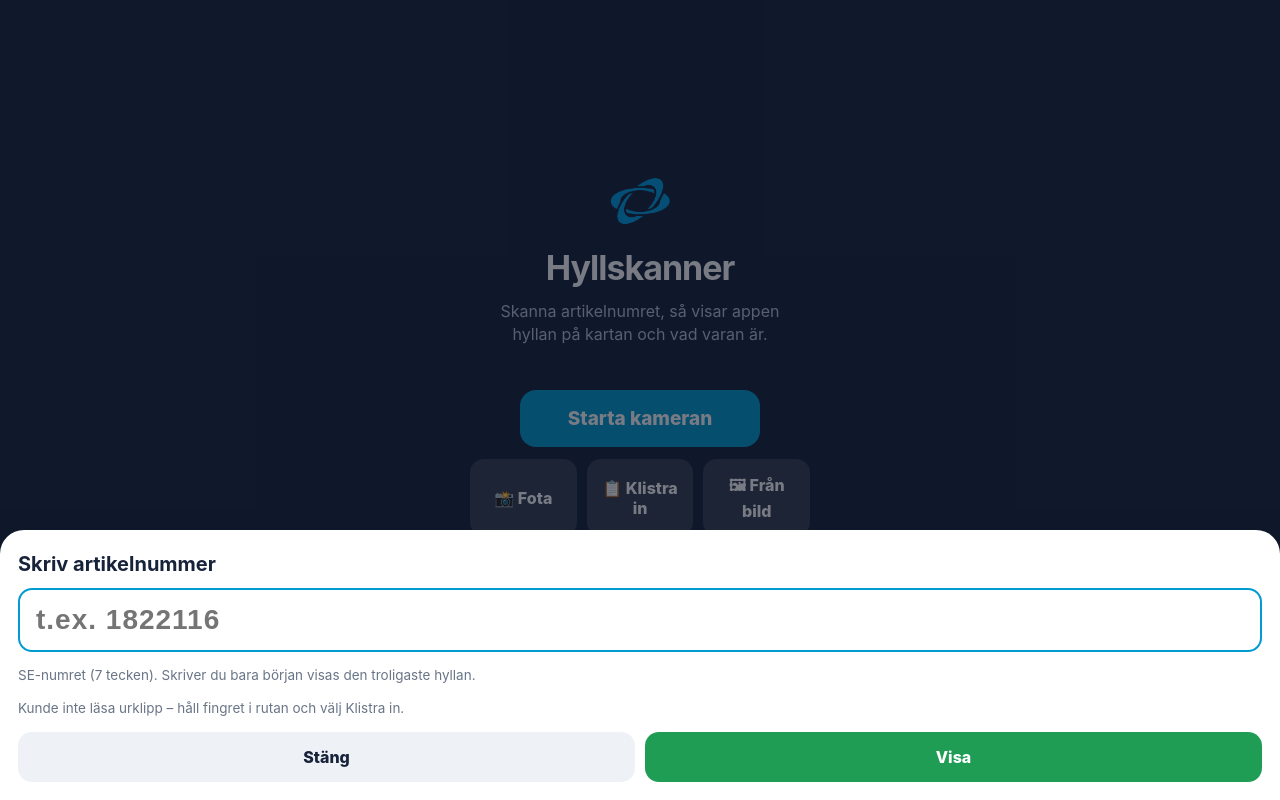
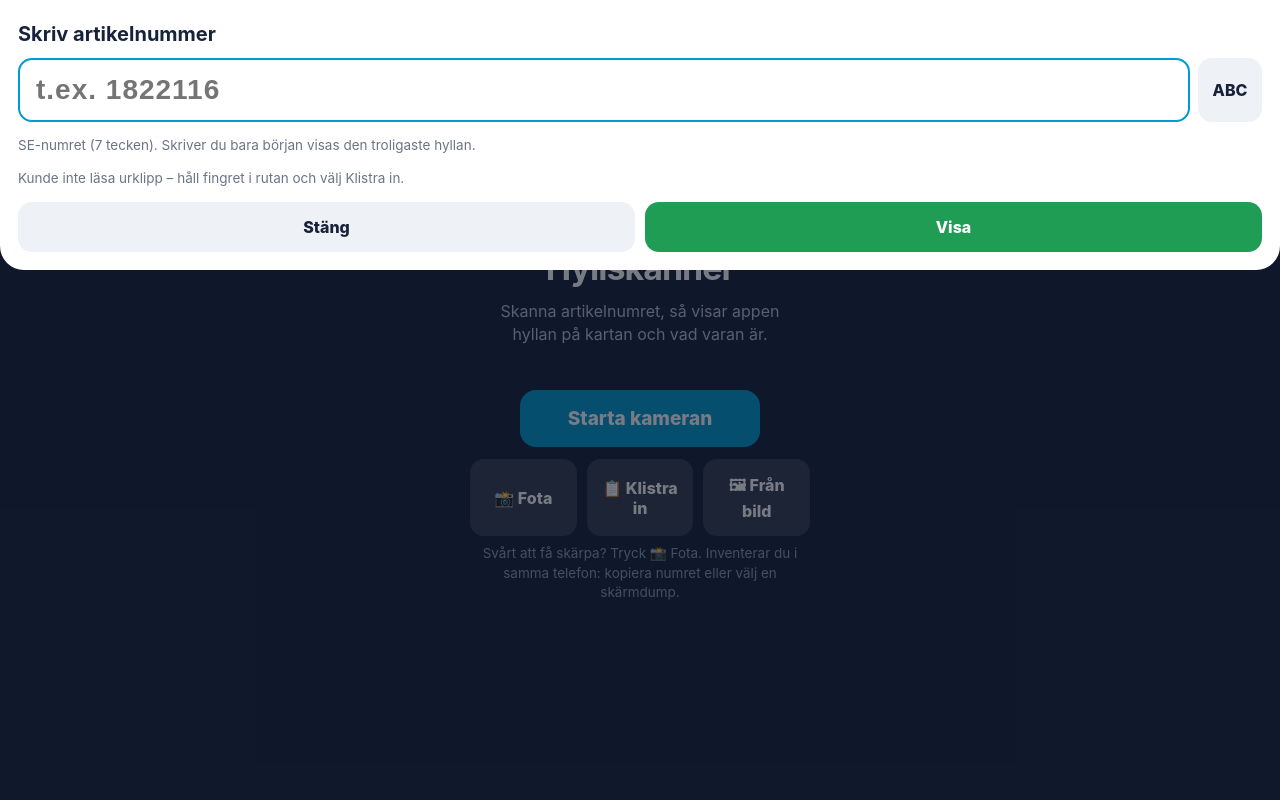
Before and after one commit to marher92/hyllskanner, a plain HTML site: page index.html in a window 1280 px wide. Both pictures are taken after a click on the button "📋 Klistra in". Drawn offline with Linux system fonts and the light colour scheme.

Commit message:
Skriv nummer: tangentbordet öppnas direkt, sifferknappsats med ABC-växling, rutan överst
Co-Authored-By: Claude Opus 5.5 <noreply@anthropic.com>
Claude-Session: https://claude.ai/code/session_01BhyY8rQbfggS1rZifLja69

```diff
--- a/app.js
+++ b/app.js
@@ -308,7 +308,19 @@
   });
 
   // ---------- Skriv nummer ----------
-  function openType() { stopScan(); $('#typeModal').classList.add('open'); $('#typeOut').innerHTML = ''; const f = $('#typeField'); f.value = ''; setTimeout(() => f.focus(), 50); }
+  // iPhone visar bara tangentbordet om fältet fokuseras direkt i samma tryck – därför ingen fördröjning här.
+  function openType() {
+    const f = $('#typeField');
+    $('#typeModal').classList.add('open');
+    f.value = ''; $('#typeOut').innerHTML = '';
+    f.focus(); f.click();
+    stopScan();
+  }
+  $('#abcBtn').addEventListener('click', () => {
+    const f = $('#typeField'); const txt = f.getAttribute('inputmode') === 'numeric';
+    f.setAttribute('inputmode', txt ? 'text' : 'numeric'); $('#abcBtn').textContent = txt ? '123' : 'ABC';
+    f.blur(); f.focus();
+  });
   function typed() {
     const v = $('#typeField').value.trim();
     if (!v) return null;
--- a/index.html
+++ b/index.html
@@ -146,9 +146,10 @@ video{position:absolute;inset:0;width:100%;height:100%;object-fit:cover}
     <div class="row"><button class="btn" data-close>Avbryt</button></div>
   </div></div>
 
-  <div class="modal" id="typeModal"><div class="panel">
+  <div class="modal" id="typeModal" style="align-items:flex-start"><div class="panel" style="border-radius:0 0 24px 24px;padding-top:calc(var(--st) + 18px)">
     <h2>Skriv artikelnummer</h2>
-    <input class="field" id="typeField" inputmode="text" autocapitalize="characters" autocomplete="off" spellcheck="false" placeholder="t.ex. 1822116">
+    <div style="display:flex;gap:8px"><input class="field" id="typeField" inputmode="numeric" enterkeyhint="go" autocapitalize="characters" autocomplete="off" spellcheck="false" placeholder="t.ex. 1822116" style="flex:1;min-width:0">
+    <button class="btn" id="abcBtn" type="button" style="flex:0 0 64px">ABC</button></div>
     <p class="muted">SE-numret (7 tecken). Skriver du bara början visas den troligaste hyllan.</p>
     <div id="typeOut"></div>
     <div class="row"><button class="btn" data-close>Stäng</button><button class="btn ok" id="typeGo">Visa</button></div>
--- a/sw.js
+++ b/sw.js
@@ -1,5 +1,5 @@
 // Offline: allt sparas i telefonen efter första besöket. Byt VERSION när filer ändras.
-const VERSION = 'hyllskanner-v10';
+const VERSION = 'hyllskanner-v11';
 const FILES = ['./', 'index.html', 'app.js', 'engine.js', 'map.js', 'data.js', 'prefixes.js', 'glossary.js',
   'manifest.webmanifest', 'logo.png', 'icons/icon-180.png', 'icons/icon-192.png', 'icons/icon-512.png',
   'vendor/tesseract.min.js', 'vendor/worker.min.js', 'vendor/tesseract-core-lstm.wasm.js',
```
